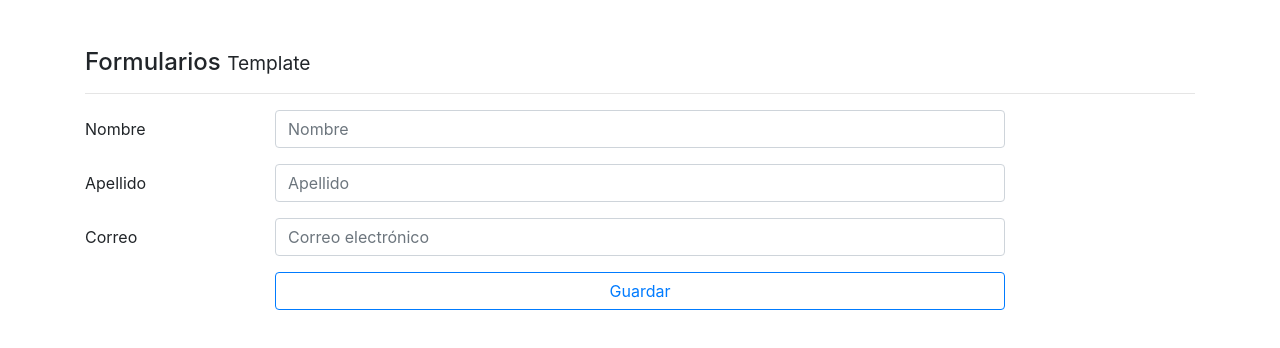
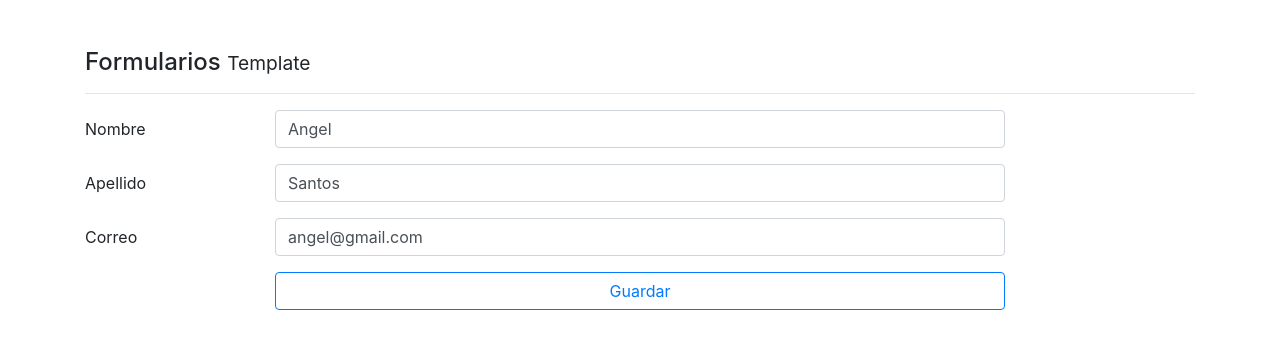
Before and after one commit to Luis-Angel-Santos/Formularios_con_Angular, an Angular app: page /template in a window 1280 px wide. Shown: the top 348 px of the page. Built offline with nearby package versions, Linux system fonts and the light colour scheme.

Commit message:
Terminando las validaciones

```diff
--- a/src/app/pages/template/template.component.html
+++ b/src/app/pages/template/template.component.html
@@ -16,7 +16,7 @@
             <label class="col-2 col-form-label">Apellido</label>
             <div class="col-8">
 
-                <input class="form-control" type="text" placeholder="Apellido">
+                <input class="form-control" [ngModel]="usuario.apellido" type="text" name="apellido" [class.is-invalid]="apellido.invalid && apellido.touched" placeholder="Apellido" #apellido="ngModel" required minlength="5">
             </div>
         </div>
 
@@ -26,7 +26,7 @@
         <label class="col-2 col-form-label">Correo</label>
         <div class="col-8">
 
-            <input class="form-control" type="email" ngModel name="correo" [class.is-invalid]="correo.invalid && correo.touched" placeholder="Correo electrónico" pattern="[a-z0-9._%+-]+@[a-z0-9.-]+\.[a-z]{2,3}$" #correo="ngModel">
+            <input class="form-control" type="email" name="correo" [ngModel]="usuario.correo" [class.is-invalid]="correo.invalid && correo.touched" placeholder="Correo electrónico" pattern="[a-z0-9._%+-]+@[a-z0-9.-]+\.[a-z]{2,3}$" #correo="ngModel" required>
         </div>
     </div>
 
--- a/src/app/pages/template/template.component.ts
+++ b/src/app/pages/template/template.component.ts
@@ -9,7 +9,9 @@ import { NgForm } from '@angular/forms';
 export class TemplateComponent implements OnInit {
 
   usuario = {
-    nombre: ''
+    nombre: 'Angel',
+    apellido: 'Santos',
+    correo: 'angel@gmail.com'
   }
 
   constructor() { }
```
